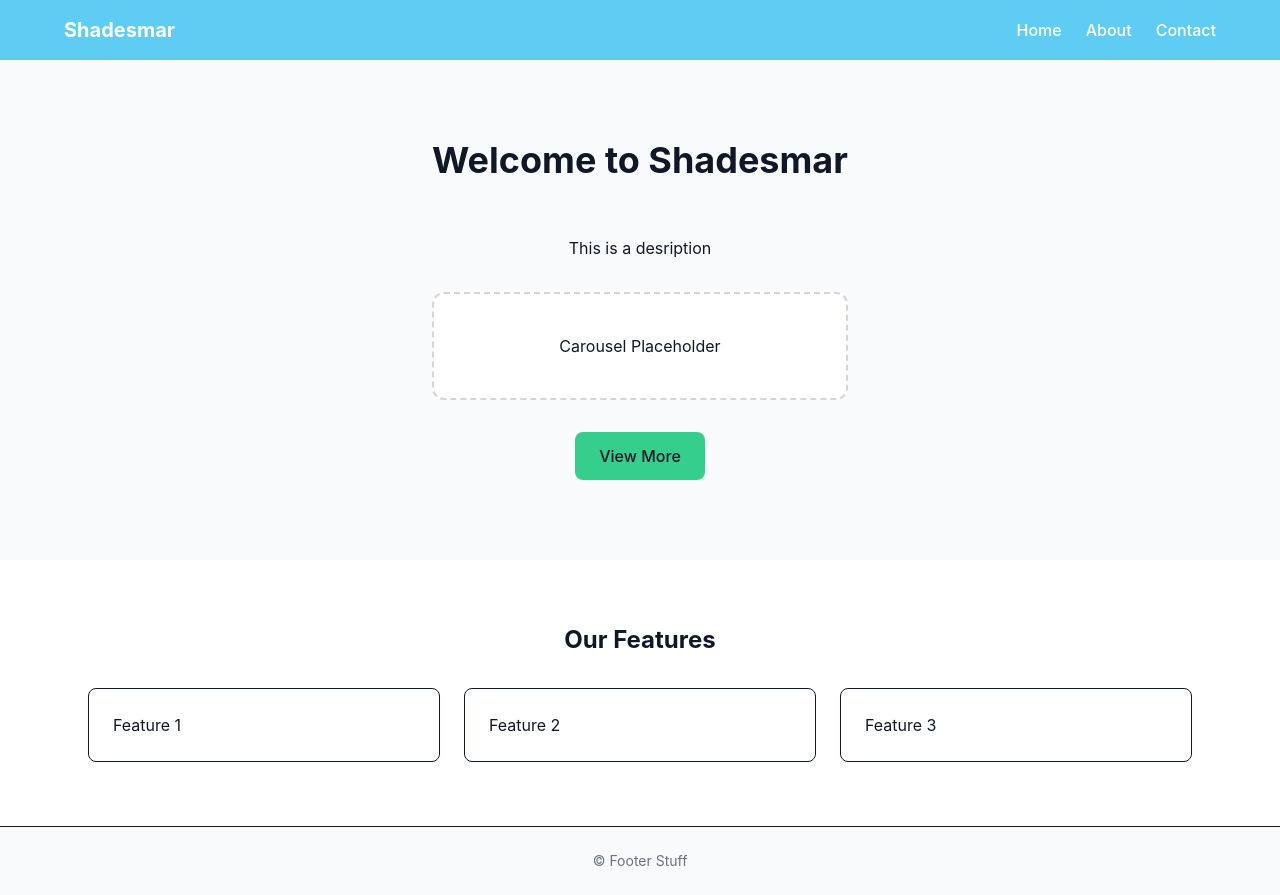
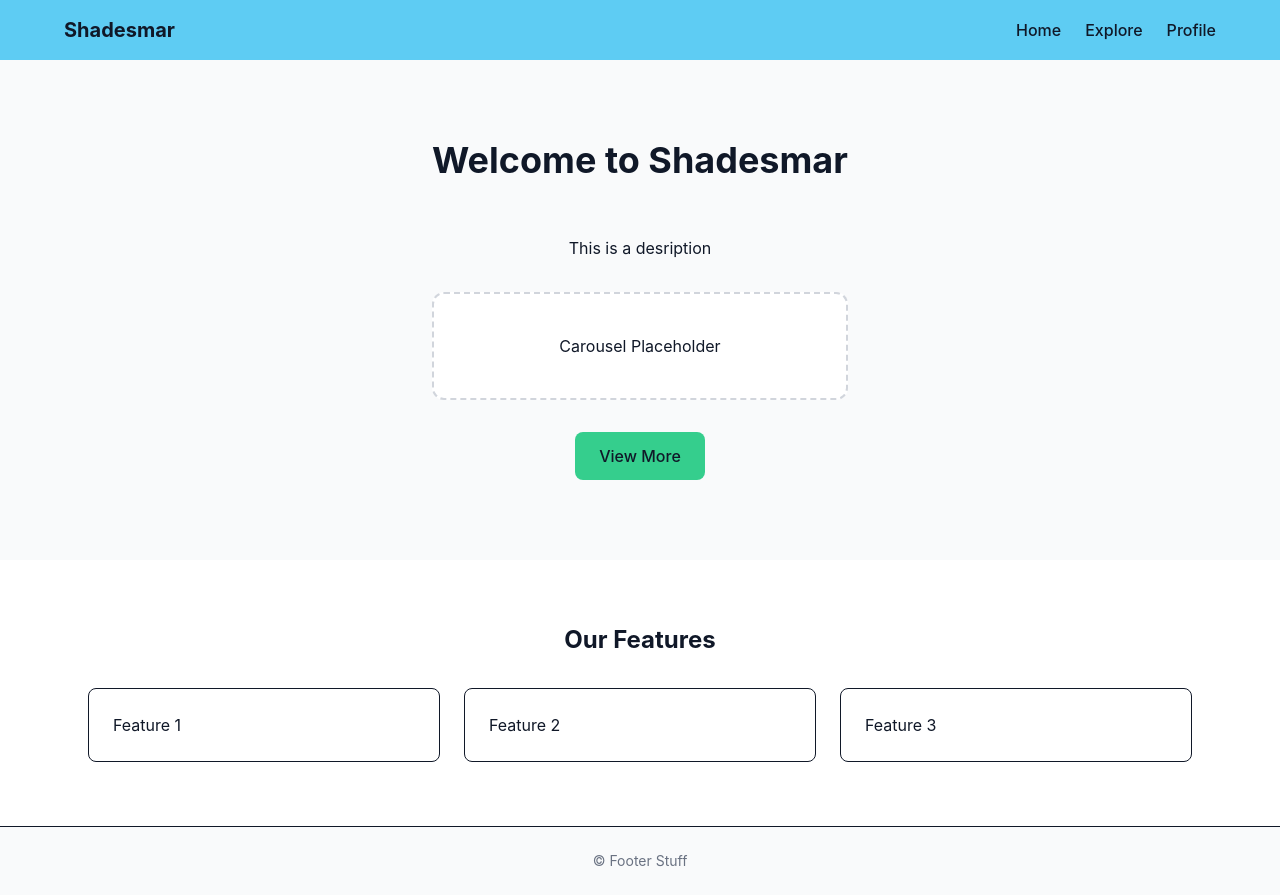
Before and after one commit to gboyal-bm/2800-202610-DTC03, a React (Vite) app in the folder shadesmar/: page /#/ in a window 1280 px wide. Built offline with nearby package versions, Linux system fonts and the light colour scheme.

Commit message:
Adds navigation between pages via navbar component

```diff
--- a/shadesmar/src/components/navbar.tsx
+++ b/shadesmar/src/components/navbar.tsx
@@ -1,26 +1,28 @@
+import { Link } from "react-router-dom";
+
 export default function Navbar() {
   return (
     <nav className="w-full bg-[#5eccf3] px-6 py-4 shadow-md">
       <div className="mx-auto flex max-w-6xl items-center justify-between">
-        <h1 className="text-xl font-bold text-white">
+        <h1 className="text-xl font-bold text-gray-900">
           Shadesmar
         </h1>
 
-        <ul className="flex gap-6 text-white font-medium">
+        <ul className="flex gap-6 text-gray-900 font-medium">
           <li>
-            <a href="#" className="hover:text-slate-100">
-              Home
-            </a>
+			<Link to="/" className="hover:text-slate-100">
+				Home
+			</Link>
           </li>
           <li>
-            <a href="#" className="hover:text-slate-100">
-              About
-            </a>
+            <Link to="/map" className="hover:text-slate-100">
+              Explore
+            </Link>
           </li>
           <li>
-            <a href="#" className="hover:text-slate-100">
-              Contact
-            </a>
+            <Link to="/profile" className="hover:text-slate-100">
+              Profile
+            </Link>
           </li>
         </ul>
       </div>
```
